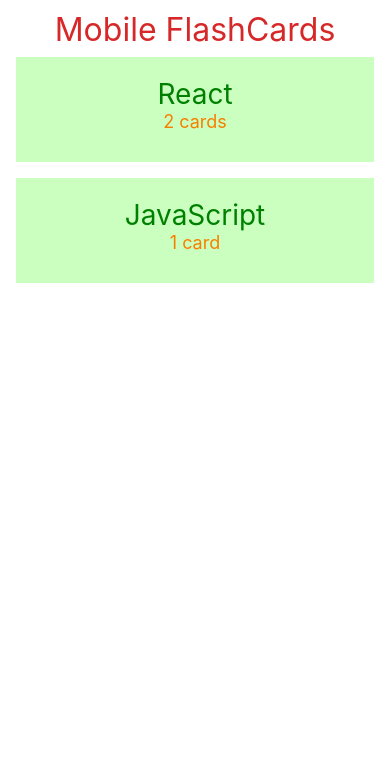
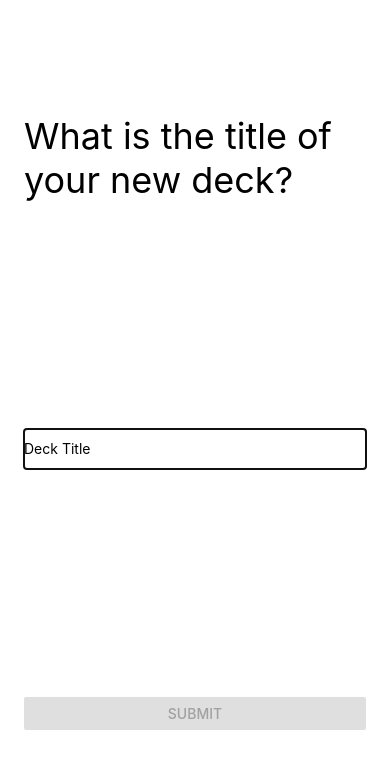
Before and after one commit to deeppsy/mobileFlashcards, a React Native app: screen / in a window 390 px wide. Shown: the top 768 px of the page. Built offline with nearby package versions, Linux system fonts and the light colour scheme.

Commit message:
create the two main tabs before adding tab functionality

```diff
--- a/App.js
+++ b/App.js
@@ -5,6 +5,7 @@
 import { Provider } from "react-redux";
 import Constants from "expo-constants";
 import DeckList from "./components/DeckList";
+import AddDeck from "./components/AddDeck";
 
 import reducer from "./reducers";
 import applyMiddleware from "./middlewares";
@@ -28,7 +29,8 @@
             backgroundColor={colors.backgroundColors.DeepChampagne}
             barStyle="light"
           />
-          <DeckList />
+          {/* <DeckList /> */}
+          <AddDeck />
         </View>
       </Provider>
     );
--- a/components/AddDeck.js
+++ b/components/AddDeck.js
@@ -1,18 +1,97 @@
 import React, { Component } from "react";
 
-import { View, Text } from "react-native";
+import {
+  View,
+  Text,
+  KeyboardAvoidingView,
+  Platform,
+  StyleSheet,
+  TouchableWithoutFeedback,
+  TextInput,
+  Button,
+  Keyboard,
+} from "react-native";
 import { connect } from "react-redux";
+import { addDeck } from "../actions";
+import { saveDeckTitleToDB } from "../utils/api";
 
 class AddDeck extends Component {
+  state = {
+    text: "",
+  };
+
+  handleChange = (newText) => {
+    this.setState(() => ({
+      text: newText,
+    }));
+  };
+
+  handleSubmit = () => {
+    const { text } = this.state;
+
+    addDeck(text);
+
+    saveDeckTitleToDB(text);
+    //TODO: navigate to home
+    this.setState({ text: "" });
+  };
   render() {
     return (
-      <View>
-        <Text>Add Deck</Text>
-        <Text>{JSON.stringify(this.props)}</Text>
-      </View>
+      <KeyboardAvoidingView
+        behavior={Platform.OS === "ios" ? "padding" : "height"}
+        style={styles.container}
+      >
+        <TouchableWithoutFeedback onPress={Keyboard.dismiss}>
+          <View style={styles.inner}>
+            <Text style={styles.header}>
+              What is the title of your new deck?
+            </Text>
+            <TextInput
+              placeholder="Deck Title"
+              style={styles.textInput}
+              onChangeText={(newText) => this.handleChange(newText)}
+              onSubmitEditing={this.handleSubmit}
+              autoCapitalize="words"
+              autoFocus={true}
+            />
+            <View style={styles.btnContainer}>
+              <Button
+                title="Submit"
+                onPress={this.handleSubmit}
+                disabled={!this.state.text}
+              />
+            </View>
+          </View>
+        </TouchableWithoutFeedback>
+      </KeyboardAvoidingView>
     );
   }
 }
+
+const styles = StyleSheet.create({
+  container: {
+    flex: 1,
+  },
+  inner: {
+    padding: 24,
+    flex: 1,
+    justifyContent: "space-around",
+  },
+  header: {
+    fontSize: 36,
+    marginBottom: 48,
+  },
+  textInput: {
+    height: 40,
+    borderColor: "#000000",
+    borderBottomWidth: 1,
+    marginBottom: 36,
+  },
+  btnContainer: {
+    backgroundColor: "white",
+    marginTop: 12,
+  },
+});
 function mapStateToProps(state) {
   return {
     state,
--- a/components/Deck.js
+++ b/components/Deck.js
@@ -11,6 +11,16 @@
         <View>
           <Text style={styles.deckText}>{deck.title}</Text>
         </View>
+
+        {deck.questions.length === 0 && (
+          <View>
+            <Text style={styles.cardText}>
+              {deck.questions.length === 0 && "No cards created yet!"}
+            </Text>
+          </View>
+        )}
+
+        {deck.questions.length > 0 && (
           <View>
             <Text style={styles.cardText}>
               {deck.questions.length && deck.questions.length === 1
@@ -18,6 +28,7 @@
                 : `${deck.questions.length} cards`}
             </Text>
           </View>
+        )}
       </View>
     );
   }
--- a/components/DeckList.js
+++ b/components/DeckList.js
@@ -16,7 +16,6 @@
 const Item = ({ deck }) => (
   <TouchableOpacity style={styles.item}>
     <Deck deckId={deck} />
-    {/* <Text style={styles.title}>{title}</Text> */}
   </TouchableOpacity>
 );
 
--- a/utils/api.js
+++ b/utils/api.js
@@ -6,7 +6,7 @@
 
 export async function getDecksFromDB() {
   try {
-    await AsyncStorage.removeItem(DECKS_STORAGE_KEY);
+    // await AsyncStorage.removeItem(DECKS_STORAGE_KEY);
     const storeResults = await AsyncStorage.getItem(DECKS_STORAGE_KEY);
 
     if (storeResults === null) {
```
Lines whose indentation alone changed are shown as unchanged.
